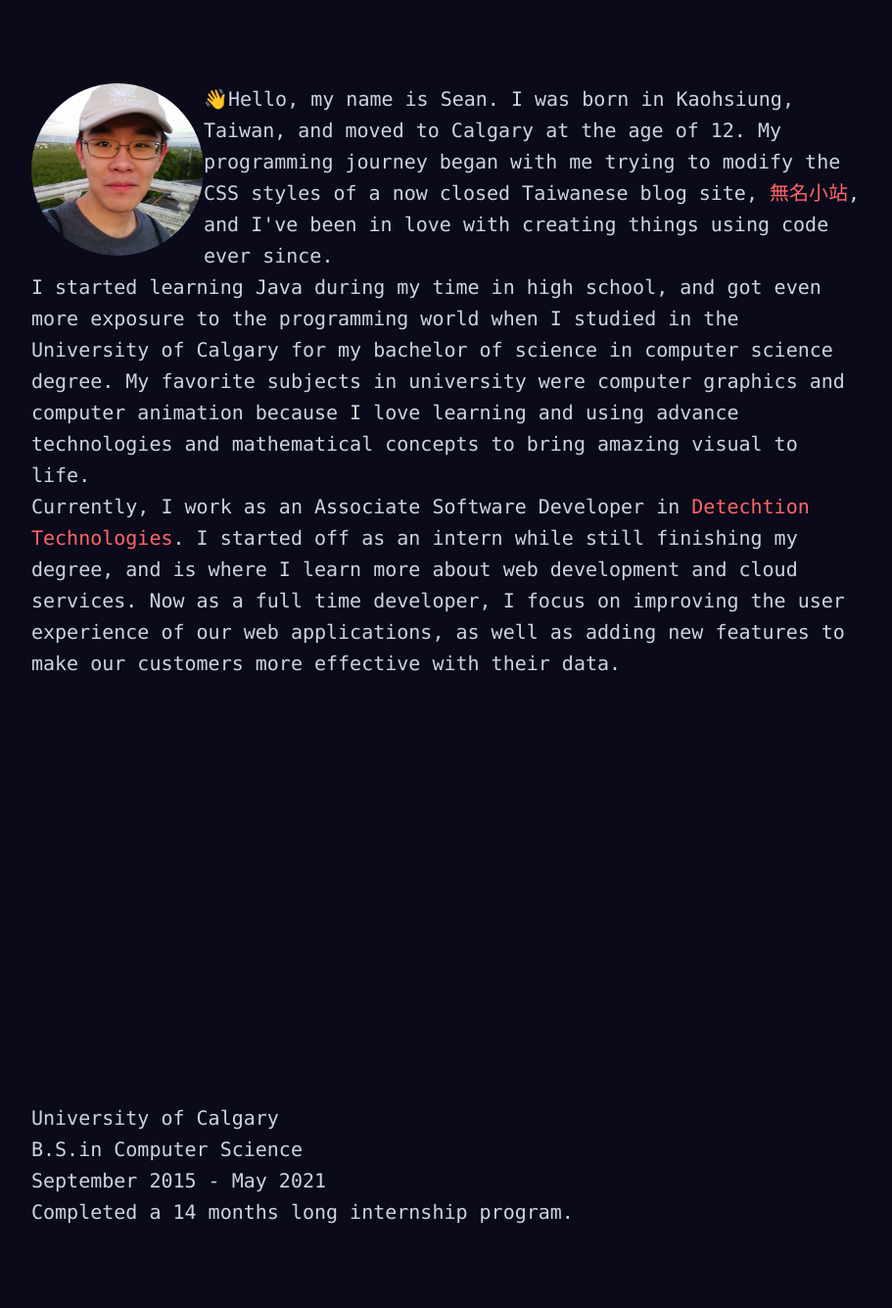
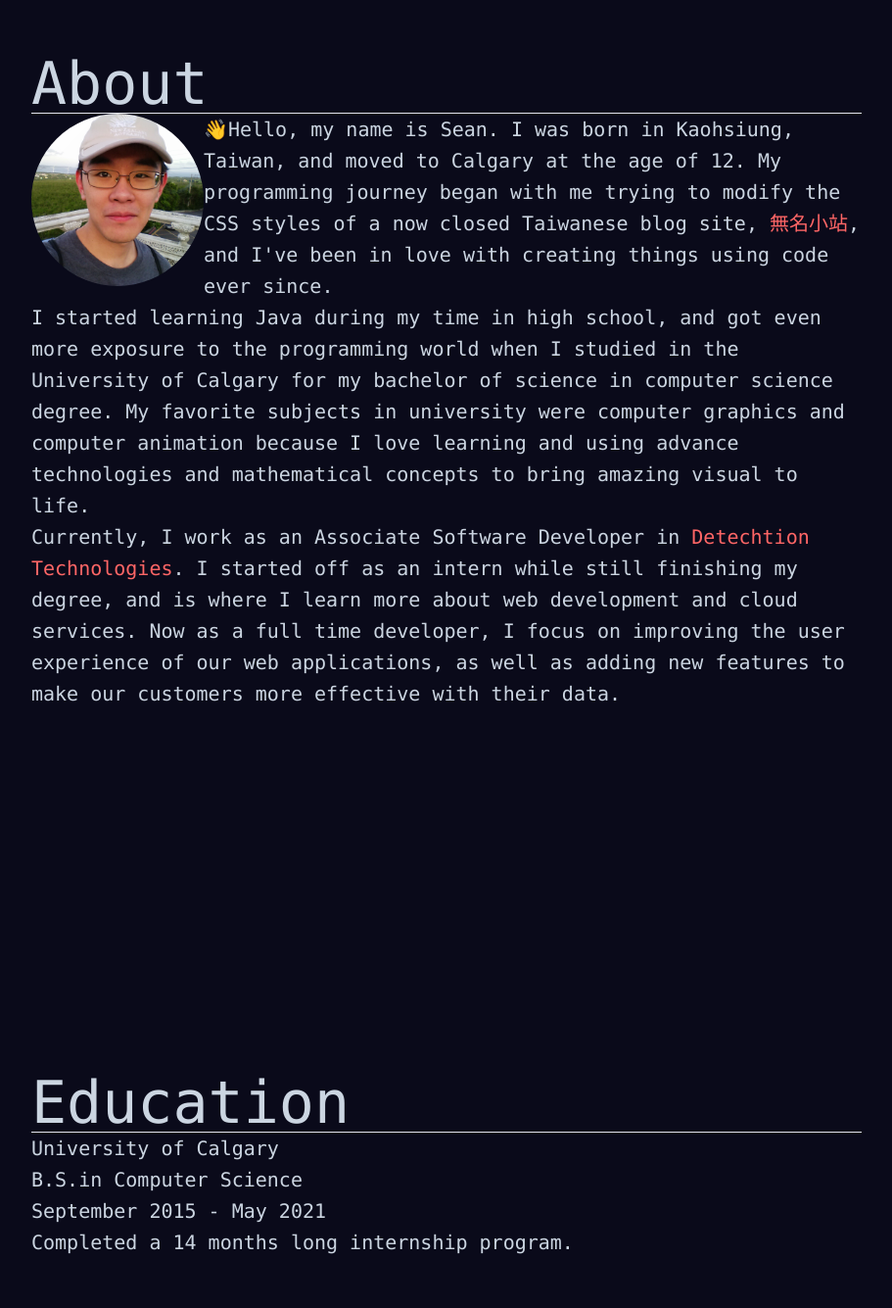
Before and after one commit to ShouShou92410/ShouShou92410.github.io, a SvelteKit app: page / in a window 1280 px wide. Shown: the part 815-2150 px from the top of the page at 98% size, without its empty margins (184-1095 px from the left). Built offline with nearby package versions, Linux system fonts and the light colour scheme.

Commit message:
Remove ContentSection.svelte

```diff
--- a/src/lib/components/ContentSection.svelte
+++ /dev/null
@@ -1,7 +0,0 @@
-<script lang="ts">
-	export let id: string;
-</script>
-
-<section {id} class="flex flex-col w-2/3 min-h-screen justify-center m-auto">
-	<slot />
-</section>
--- a/src/routes/About.svelte
+++ b/src/routes/About.svelte
@@ -1,9 +1,10 @@
 <script>
 	import pp from '$lib/images/pp.jpg';
-	import ContentSection from '$lib/components/ContentSection.svelte';
 </script>
 
-<ContentSection id="about">
+<section id="about" class="flex flex-col w-2/3 min-h-screen justify-center m-auto">
+	<h1>About</h1>
+	<hr />
 	<p>
 		<img src={pp} alt="ProfilePicture" class="w-44 rounded-full float-left" />
 		👋Hello, my name is Sean. I was born in Kaohsiung, Taiwan, and moved to Calgary at the age of 12.
@@ -24,4 +25,4 @@
 		applications, as well as adding new features to make our customers more effective with their
 		data.
 	</p>
-</ContentSection>
+</section>
--- a/src/routes/Contact.svelte
+++ b/src/routes/Contact.svelte
@@ -1,7 +1,3 @@
-<script>
-	import ContentSection from '$lib/components/ContentSection.svelte';
-</script>
-
-<ContentSection id="contact">
+<section id="contact" class="flex flex-col w-2/3 min-h-screen justify-center m-auto">
 	<p>Email</p>
-</ContentSection>
+</section>
--- a/src/routes/Education.svelte
+++ b/src/routes/Education.svelte
@@ -1,10 +1,8 @@
-<script>
-	import ContentSection from '$lib/components/ContentSection.svelte';
-</script>
-
-<ContentSection id="education">
+<section id="education" class="flex flex-col w-2/3 min-h-screen justify-center m-auto">
+	<h1>Education</h1>
+	<hr />
 	<p>University of Calgary</p>
 	<p>B.S.in Computer Science</p>
 	<p>September 2015 - May 2021</p>
 	<p>Completed a 14 months long internship program.</p>
-</ContentSection>
+</section>
--- a/src/routes/Experience.svelte
+++ b/src/routes/Experience.svelte
@@ -1,12 +1,8 @@
-<script>
-	import ContentSection from '$lib/components/ContentSection.svelte';
-</script>
-
-<ContentSection id="experience">
+<section id="experience" class="flex flex-col w-2/3 min-h-screen justify-center m-auto">
 	<p>Detechtion Technologies — Associate Software Developer</p>
 	<p>September 2021 - Present</p>
 	<p>Detechtion Technologies — Software Intern (Part time)</p>
 	<p>September 2020 - September 2021</p>
 	<p>Detechtion Technologies — Software Intern</p>
 	<p>June 2019 - August 2020</p>
-</ContentSection>
+</section>
--- a/src/routes/Home.svelte
+++ b/src/routes/Home.svelte
@@ -1,8 +1,4 @@
-<script>
-	import ContentSection from '$lib/components/ContentSection.svelte';
-</script>
-
-<ContentSection id="">
+<section id="" class="flex flex-col w-2/3 min-h-screen justify-center m-auto">
 	<p>
 		👋Hello, my name is
 		<span
@@ -21,4 +17,4 @@
 		Currently working as an Associate Software Developer in
 		<a href="https://www.detechtion.com">Detechtion Technologies</a>.
 	</p>
-</ContentSection>
+</section>
--- a/src/routes/Project.svelte
+++ b/src/routes/Project.svelte
@@ -1,10 +1,6 @@
-<script>
-	import ContentSection from '$lib/components/ContentSection.svelte';
-</script>
-
-<ContentSection id="project">
+<section id="project" class="flex flex-col w-2/3 min-h-screen justify-center m-auto">
 	<p>ShouShou92410.github.io</p>
 	<p>All Chat</p>
 	<p>ImHere</p>
 	<p>Character Changer</p>
-</ContentSection>
+</section>
--- a/src/routes/Skill.svelte
+++ b/src/routes/Skill.svelte
@@ -1,7 +1,3 @@
-<script>
-	import ContentSection from '$lib/components/ContentSection.svelte';
-</script>
-
-<ContentSection id="skill">
+<section id="skill" class="flex flex-col w-2/3 min-h-screen justify-center m-auto">
 	<p>JLPT N4</p>
-</ContentSection>
+</section>
```
